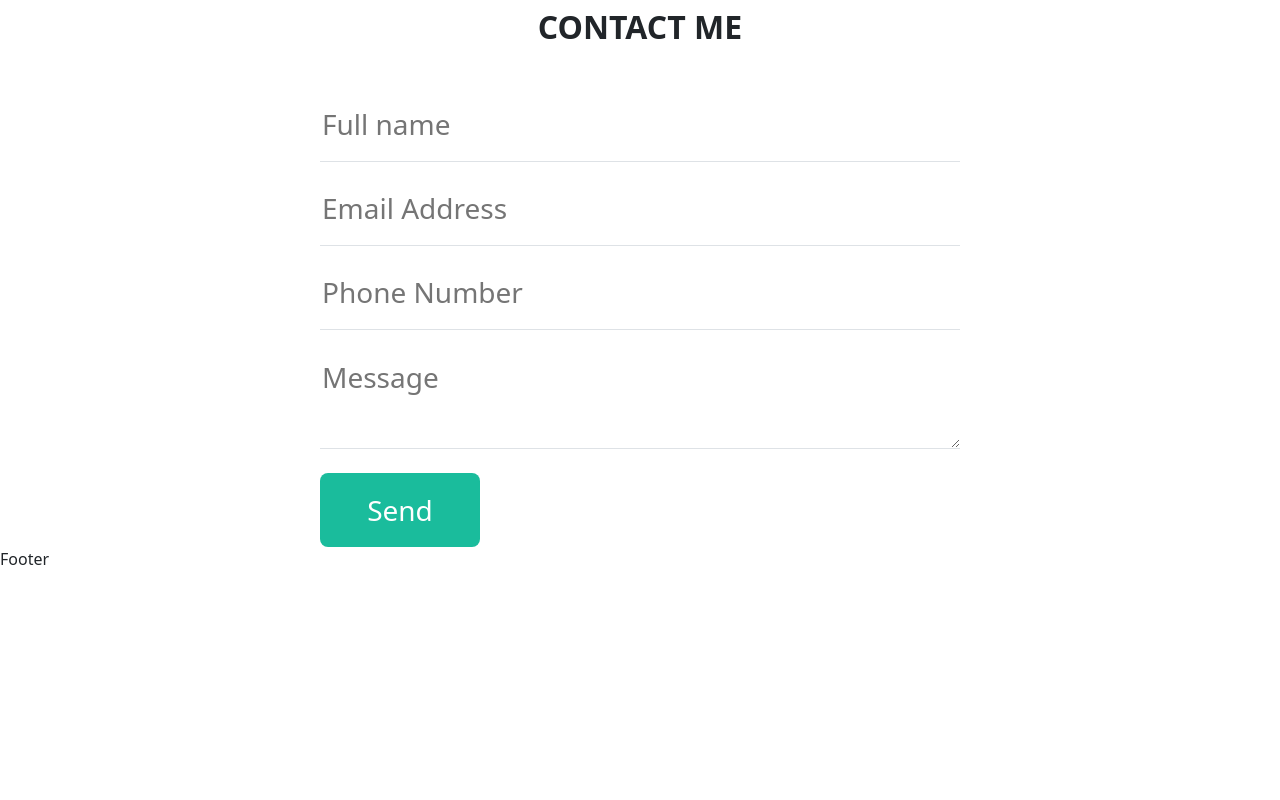
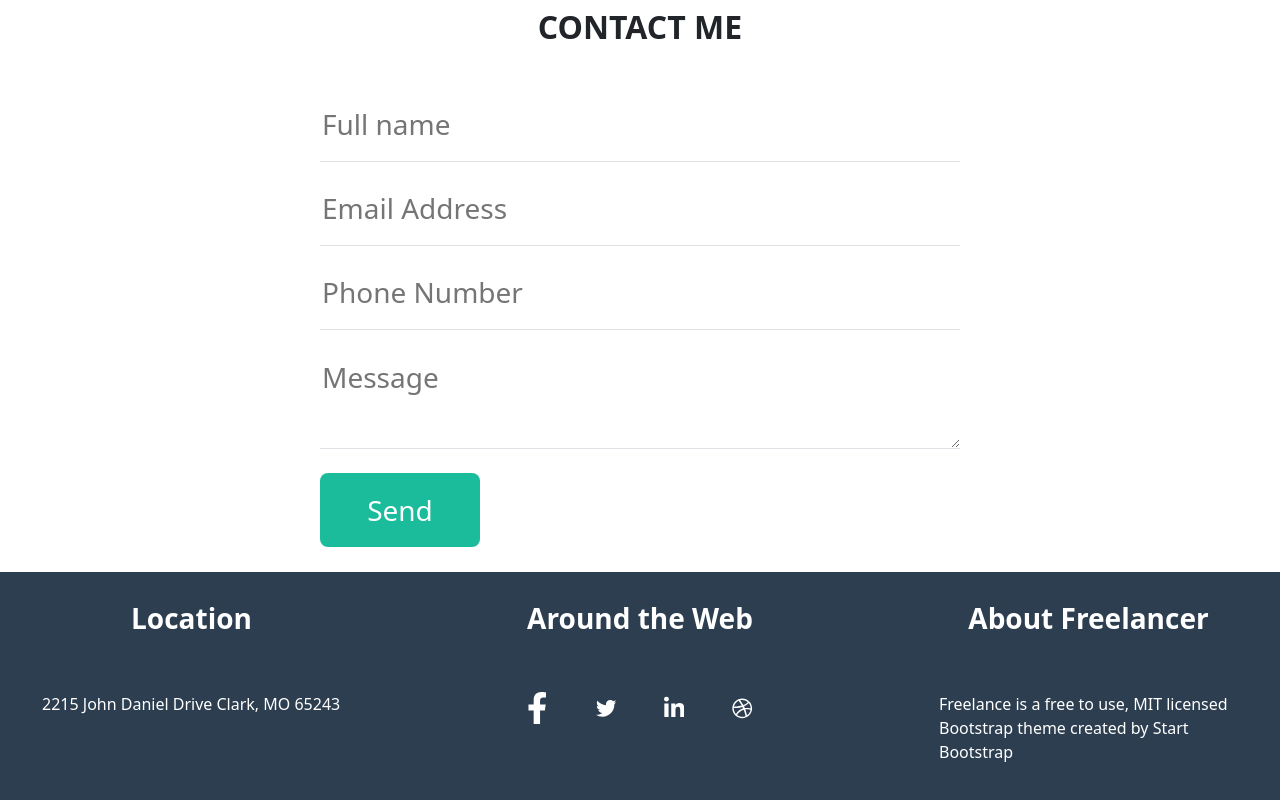
Before and after one commit to mayoshmase-dot/react-task1, a React app: page / in a window 1280 px wide. Shown: the part 2482-3282 px from the top of the page. Before the commit the page ends 3053 px from the top, so only its background shows below. Built offline with nearby package versions, Linux system fonts and the light colour scheme; the HTML template or start-up script is replaced by a standard one.

Commit message:
footer section

```diff
--- a/src/assets/footer/Footer.jsx
+++ b/src/assets/footer/Footer.jsx
@@ -1,7 +1,28 @@
 import React from 'react'
-
+import style from './footer.module.css'
 export default function Footer() {
   return (
-    <div>Footer</div>
-  )
+    <section className={style.footer}>
+      <div className='container-fluid d-flex justify-content-between gap-5' >
+        <div className='d-flex flex-column gap-5 w-25 '>
+          <h3 className='fw-bold text-center'>Location</h3>
+          <p>2215 John Daniel Drive
+            Clark, MO 65243</p>
+        </div>
+        <div className='d-flex flex-column gap-5'>
+          <h3 className='fw-bold text-center'>Around the Web</h3>
+          <div className='d-flex gap-5'>
+            <svg className="svg-inline--fa fa-facebook-f fa-fw" aria-hidden="true" focusable="false" data-prefix="fab" data-icon="facebook-f" role="img" xmlns="http://www.w3.org/2000/svg" viewBox="0 0 320 512" data-fa-i2svg=""><path fill="currentColor" d="M279.14 288l14.22-92.66h-88.91v-60.13c0-25.35 12.42-50.06 52.24-50.06h40.42V6.26S260.43 0 225.36 0c-73.22 0-121.08 44.38-121.08 124.72v70.62H22.89V288h81.39v224h100.17V288z"></path></svg>
+            <svg className="svg-inline--fa fa-twitter fa-fw" aria-hidden="true" focusable="false" data-prefix="fab" data-icon="twitter" role="img" xmlns="http://www.w3.org/2000/svg" viewBox="0 0 512 512" data-fa-i2svg=""><path fill="currentColor" d="M459.37 151.716c.325 4.548.325 9.097.325 13.645 0 138.72-105.583 298.558-298.558 298.558-59.452 0-114.68-17.219-161.137-47.106 8.447.974 16.568 1.299 25.34 1.299 49.055 0 94.213-16.568 130.274-44.832-46.132-.975-84.792-31.188-98.112-72.772 6.498.974 12.995 1.624 19.818 1.624 9.421 0 18.843-1.3 27.614-3.573-48.081-9.747-84.143-51.98-84.143-102.985v-1.299c13.969 7.797 30.214 12.67 47.431 13.319-28.264-18.843-46.781-51.005-46.781-87.391 0-19.492 5.197-37.36 14.294-52.954 51.655 63.675 129.3 105.258 216.365 109.807-1.624-7.797-2.599-15.918-2.599-24.04 0-57.828 46.782-104.934 104.934-104.934 30.213 0 57.502 12.67 76.67 33.137 23.715-4.548 46.456-13.32 66.599-25.34-7.798 24.366-24.366 44.833-46.132 57.827 21.117-2.273 41.584-8.122 60.426-16.243-14.292 20.791-32.161 39.308-52.628 54.253z"></path></svg>
+            <svg className="svg-inline--fa fa-linkedin-in fa-fw" aria-hidden="true" focusable="false" data-prefix="fab" data-icon="linkedin-in" role="img" xmlns="http://www.w3.org/2000/svg" viewBox="0 0 448 512" data-fa-i2svg=""><path fill="currentColor" d="M100.28 448H7.4V148.9h92.88zM53.79 108.1C24.09 108.1 0 83.5 0 53.8a53.79 53.79 0 0 1 107.58 0c0 29.7-24.1 54.3-53.79 54.3zM447.9 448h-92.68V302.4c0-34.7-.7-79.2-48.29-79.2-48.29 0-55.69 37.7-55.69 76.7V448h-92.78V148.9h89.08v40.8h1.3c12.4-23.5 42.69-48.3 87.88-48.3 94 0 111.28 61.9 111.28 142.3V448z"></path></svg>
+            <svg className="svg-inline--fa fa-dribbble fa-fw" aria-hidden="true" focusable="false" data-prefix="fab" data-icon="dribbble" role="img" xmlns="http://www.w3.org/2000/svg" viewBox="0 0 512 512" data-fa-i2svg=""><path fill="currentColor" d="M256 8C119.252 8 8 119.252 8 256s111.252 248 248 248 248-111.252 248-248S392.748 8 256 8zm163.97 114.366c29.503 36.046 47.369 81.957 47.835 131.955-6.984-1.477-77.018-15.682-147.502-6.818-5.752-14.041-11.181-26.393-18.617-41.614 78.321-31.977 113.818-77.482 118.284-83.523zM396.421 97.87c-3.81 5.427-35.697 48.286-111.021 76.519-34.712-63.776-73.185-116.168-79.04-124.008 67.176-16.193 137.966 1.27 190.061 47.489zm-230.48-33.25c5.585 7.659 43.438 60.116 78.537 122.509-99.087 26.313-186.36 25.934-195.834 25.809C62.38 147.205 106.678 92.573 165.941 64.62zM44.17 256.323c0-2.166.043-4.322.108-6.473 9.268.19 111.92 1.513 217.706-30.146 6.064 11.868 11.857 23.915 17.174 35.949-76.599 21.575-146.194 83.527-180.531 142.306C64.794 360.405 44.17 310.73 44.17 256.323zm81.807 167.113c22.127-45.233 82.178-103.622 167.579-132.756 29.74 77.283 42.039 142.053 45.189 160.638-68.112 29.013-150.015 21.053-212.768-27.882zm248.38 8.489c-2.171-12.886-13.446-74.897-41.152-151.033 66.38-10.626 124.7 6.768 131.947 9.055-9.442 58.941-43.273 109.844-90.795 141.978z"></path></svg>
+          </div>
+        </div>
+         <div className='d-flex flex-column gap-5 w-25'>
+          <h3 className='fw-bold text-center'>About Freelancer</h3>
+          <p>Freelance is a free to use,
+             MIT licensed Bootstrap theme created by Start Bootstrap</p>
+        </div>
+      </div>
+    </section>)
 }
--- a/src/assets/footer/footer.module.css
+++ b/src/assets/footer/footer.module.css
@@ -0,0 +1,6 @@
+.footer{
+        background-color: rgba(44, 62, 80, 1);
+        color: white;
+        margin-top: 25px;
+        padding: 30px;
+}
```
